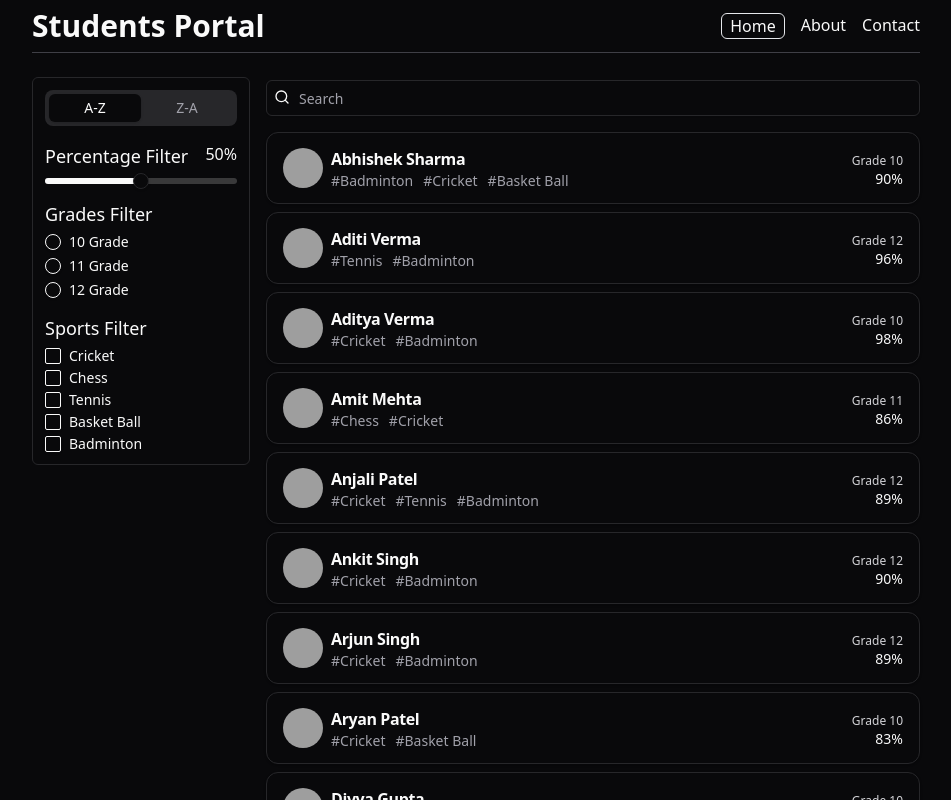
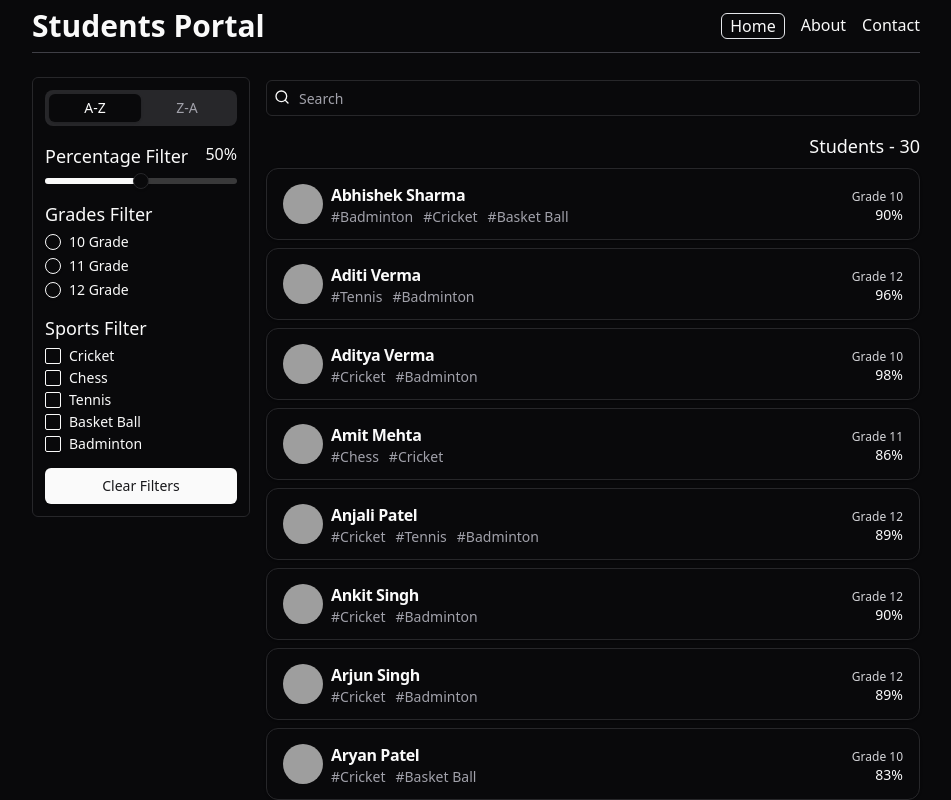
Before and after one commit to KishanMandora/students-portal-ui, a React (Vite) app: page / in a window 1280 px wide. Shown: the top 800 px of the page, without its empty margins (164-1115 px from the left). Built offline with nearby package versions, Linux system fonts and the light colour scheme; grey boxes are pictures that could not be loaded.

Commit message:
feat: add clear filters and students length

```diff
--- a/src/components/filters/filters.jsx
+++ b/src/components/filters/filters.jsx
@@ -4,6 +4,7 @@ import { Checkbox } from "../ui/checkbox";
 import { RadioGroup, RadioGroupItem } from "../ui/radio-group";
 import { Label } from "../ui/label";
 import { Slider } from "../ui/slider";
+import { Button } from "../ui/button";
 
 const tabs = [
   { id: 1, name: "A-Z" },
@@ -92,6 +93,7 @@ function FilterPercentage({ percentage, setPercentage }) {
       </div>
       <Slider
         defaultValue={[50]}
+        value={[percentage]}
         max={100}
         step={1}
         className={"w-full"}
@@ -102,6 +104,13 @@ function FilterPercentage({ percentage, setPercentage }) {
 }
 
 function Filters({ setSort, percentage, setPercentage, setGrade, setSports }) {
+  const handleClearFilters = () => {
+    setSort("A-Z");
+    setPercentage(50);
+    setGrade(null);
+    setSports([]);
+  };
+
   return (
     <div className="w-1/4 mx-auto sticky top-20">
       <div className="w-full p-3 border rounded-md border-zinc-800 mt-6">
@@ -112,6 +121,9 @@ function Filters({ setSort, percentage, setPercentage, setGrade, setSports }) {
         />
         <FilterGrades setGrade={setGrade} />
         <FilterSports setSports={setSports} />
+        <Button className="w-full mt-4" onClick={handleClearFilters}>
+          Clear Filters
+        </Button>
       </div>
     </div>
   );
--- a/src/pages/home.jsx
+++ b/src/pages/home.jsx
@@ -51,6 +51,9 @@ function Home() {
       <div className="w-3/4">
         <Search setSearch={setSearch} />
         <div className="flex flex-col gap-2 mt-4 pb-8">
+          <h3 className="text-lg text-end">
+            Students - {sportsFilteredData.length}{" "}
+          </h3>
           {sportsFilteredData.length ? (
             sportsFilteredData.map((student) => {
               return <StudentCard key={student.id} student={student} />;
```
